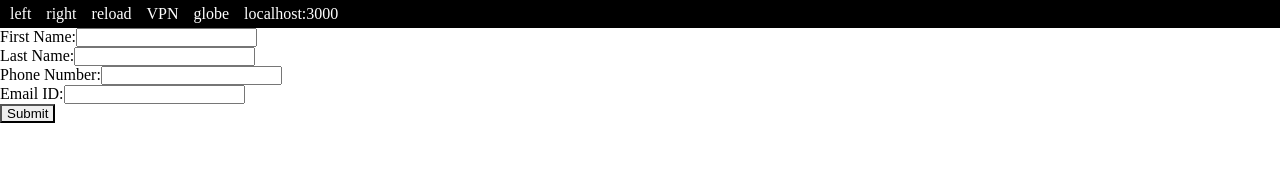
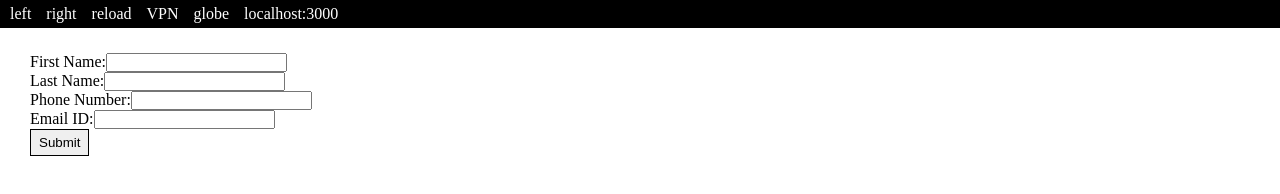
Before and after one commit to acciojob/form-login-2-Rohan7ben, a website: page main.html in a window 1280 px wide. Drawn offline with Linux system fonts and the light colour scheme.

Commit message:
created a submission

```diff
--- a/styles.css
+++ b/styles.css
@@ -5,7 +5,9 @@
 }
 #btn{
 	border-radius: 0%;
-	padding:0px 5px
+
+	padding:  5px 8px ;
+	border:1px solid black;
 
 
 
@@ -15,10 +17,18 @@
 	display:flex;
 	justify-content :left;
 	align-items : center;
+
 	padding: 5px 10px;
 	align-content: center;
 	color:white;
 	gap:15px;
 	background-color: black
+}
+.box{
+	padding-top:25px;
+	padding-left:30px;
+}
+
+
 
 }
```
